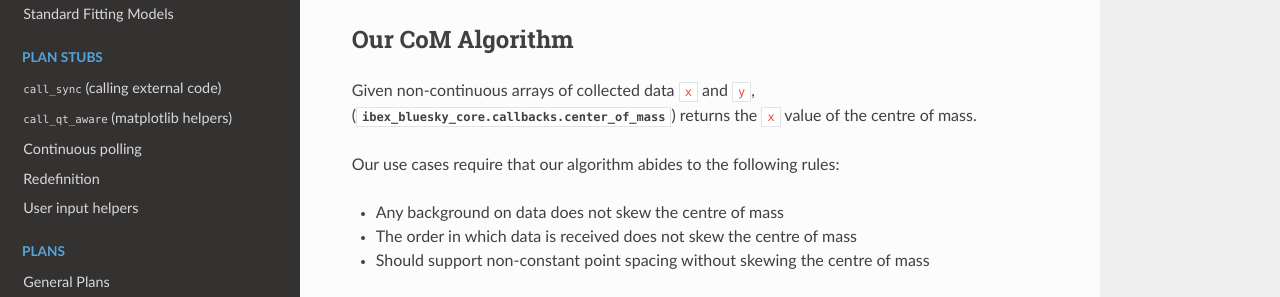
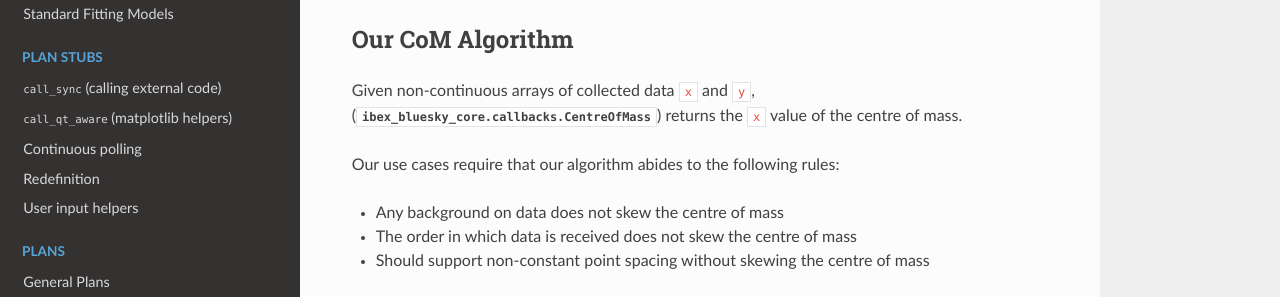
Before and after one commit to ISISComputingGroup/ibex_bluesky_core, a Sphinx documentation site: the page built from doc/fitting/fitting.md, in a window 1280 px wide and 900 px high, scrolled down 5574 px. Shown: the part 150-447 px from the top of the window. Built offline with Sphinx 7.4.7 and the Read the Docs theme 3.1.0, drawn with Linux system fonts in a browser that asks for light colours; pages that are not in the unit, such as notebooks, are missing from menus.

Commit message:
docs fix again

```diff
--- a/doc/fitting/fitting.md
+++ b/doc/fitting/fitting.md
@@ -222,7 +222,7 @@ from ibex_bluesky_core.callbacks import CentreOfMass
 
 ## Our CoM Algorithm
 
-Given non-continuous arrays of collected data `x` and `y`, ({py:obj}`ibex_bluesky_core.callbacks.center_of_mass`) returns the `x` value of the centre of mass.
+Given non-continuous arrays of collected data `x` and `y`, ({py:obj}`ibex_bluesky_core.callbacks.CentreOfMass`) returns the `x` value of the centre of mass.
 
 Our use cases require that our algorithm abides to the following rules:
 - Any background on data does not skew the centre of mass
```
